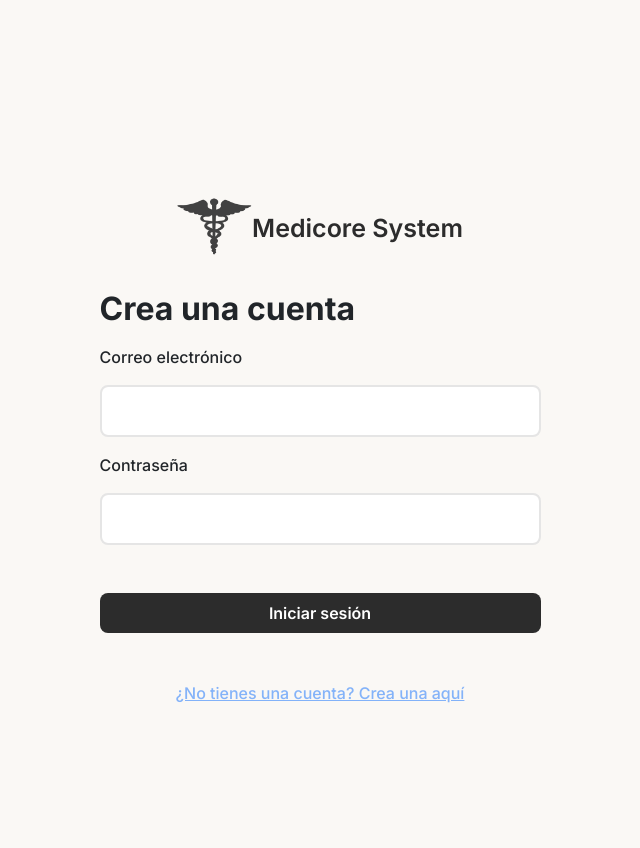
After one commit to GodSci3nc3/2430152-AW, a PHP site: page /PracticaNo9/views/register.html in a window 1280 px wide. The commit adds this page. Shown: the whole page, without its empty margins (308-948 px from the left). Run offline with PHP 8.4, Linux system fonts and the light colour scheme.

Commit message:
Practice 9 login view and register view navigation

```diff
--- /dev/null
+++ b/PracticaNo9/views/register.html
@@ -0,0 +1,48 @@
+<!DOCTYPE html>
+<html lang="es">
+<head>
+    <meta charset="UTF-8">
+    <meta name="viewport" content="width=device-width, initial-scale=1.0">
+    <link rel="icon" href="../resources/Medicore Logo.png">
+    <link href="https://cdn.jsdelivr.net/npm/bootstrap@5.3.8/dist/css/bootstrap.min.css" rel="stylesheet" integrity="sha384-sRIl4kxILFvY47J16cr9ZwB07vP4J8+LH7qKQnuqkuIAvNWLzeN8tE5YBujZqJLB" crossorigin="anonymous">
+    <link href="https://fonts.googleapis.com/css2?family=Inter:wght@400;500;600;700&display=swap" rel="stylesheet">
+    <link rel="stylesheet" href="styles/globalStyles.css">
+    <title> Inicia sesión | Medicore System </title>
+</head>
+<body>
+
+
+   <div class="container mt-5 vh-100 d-flex align-items-center">
+       <div class="row justify-content-center w-100">
+           <div class="col-md-5">
+
+               <div class="">
+                   <div class="d-flex align-items-center justify-content-center mb-4">
+                       <img class = "logo-header" src="../resources/Medicore Logo.png" alt="">
+                       <p class = "text-primary-title mb-0">Medicore System</p>
+                   </div>
+                   <h2 class="mb-3 fw-bold">Crea una cuenta</h2>
+                   <form action="">
+
+                       <label class="mb-3" for="email">Correo electrónico</label>
+                       <input class = "form-control mb-3" type="email" required>
+
+
+                       <label class="mb-3" for="password">Contraseña</label>
+                       <input class = "form-control mb-5" type="password" required>
+
+                       <div class="d-grid text-center">
+                            <button class="btn-primary mb-5 p-2" type="submit">Iniciar sesión</button>
+                            <a class="link-opacity-50" href="/views/register.html">¿No tienes una cuenta? Crea una aquí</a>
+
+                        </div>
+
+                    </form>
+               </div>
+
+           </div>
+       </div>
+   </div>
+
+</body>
+</html>
--- /dev/null
+++ b/PracticaNo9/views/styles/globalStyles.css
@@ -0,0 +1,83 @@
+* {
+    margin: 0;
+    padding: 0;
+    box-sizing: border-box;
+}
+
+body {
+    font-family: 'Inter', sans-serif;
+    background-color: #faf8f5;
+    min-height: 100vh;
+    font-weight: 500;
+}
+
+:root {
+    --color-primary: #2c2c2c;
+    --color-primary-hover: #1a1a1a;
+    --color-text: #2c2c2c;
+    --color-text-light: #666;
+    --color-background: #faf8f5;
+    --color-white: #ffffff;
+    --color-border: #e5e5e5;
+    --border-radius: 8px;
+    --transition: all 0.3s ease;
+}
+
+
+.logo-header {
+    display: flex;
+    align-items: center;
+    gap: 15px;
+    height: 75px;
+    width: 75px;
+}
+
+.text-primary-title {
+    color: var(--color-primary);
+    font-weight: 600;
+    font-size: 25px;
+}
+
+.btn-primary {
+    background-color: var(--color-primary);
+    border: none;
+    border-radius: var(--border-radius);
+    padding: 12px 24px;
+    font-size: 16px;
+    font-weight: 600;
+    font-family: 'Inter', sans-serif;
+    transition: var(--transition);
+    width: 100%;
+    cursor: pointer;
+    color: var(--color-white);
+}
+
+.btn-primary:hover {
+    background-color: var(--color-primary-hover);
+    transform: translateY(-1px);
+    color: white;
+}
+
+.form-label {
+    color: var(--color-text);
+    font-weight: 600;
+    margin-bottom: 0.5rem;
+    font-size: 14px;
+}
+
+.form-control {
+    border: 2px solid var(--color-border);
+    border-radius: var(--border-radius);
+    padding: 12px 16px;
+    font-size: 16px;
+    font-weight: 500;
+    background-color: var(--color-white);
+    transition: var(--transition);
+}
+
+.form-control:focus {
+    border-color: var(--color-primary);
+    box-shadow: 0 0 0 0.2rem rgba(44, 44, 44, 0.1);
+    background-color: var(--color-white);
+    outline: none;
+}
```
Also changed, not shown: PracticaNo9/views/login.html (added, +48 -0 lines), PrácticaNo9/views/login.html (deleted, +0 -38 lines), index.html (+3 -5 lines), styles/home.css (+13 -0 lines), PracticaNo9/resources/Medicore Logo.png (added).
